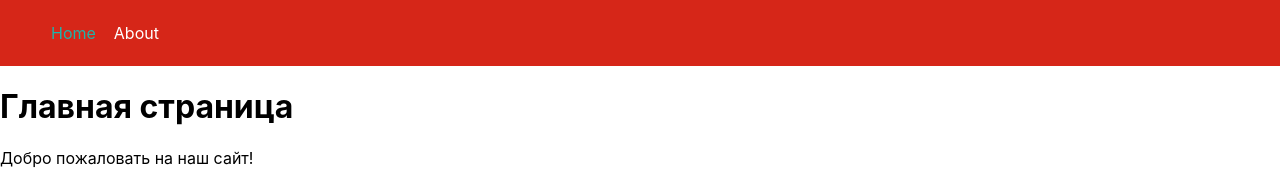
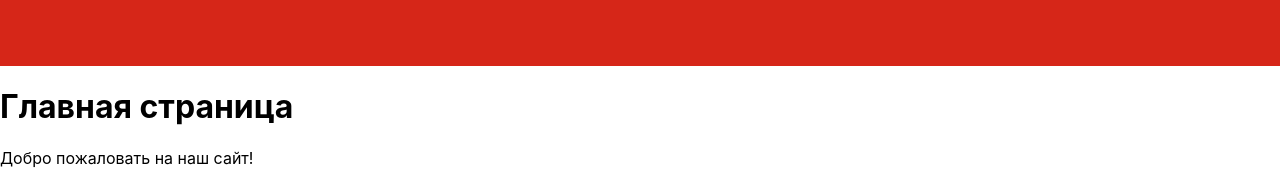
Before and after one commit to KutsVlad8/react-image-finder, a React (Create React App) app: page / in a window 1280 px wide. Shown: the top 170 px of the page. Built offline with nearby package versions, Linux system fonts and the light colour scheme; the HTML template or start-up script is replaced by a standard one.

Commit message:
prepared the repository

```diff
--- a/src/App.jsx
+++ b/src/App.jsx
@@ -2,7 +2,6 @@ import React from 'react';
 import { HashRouter as Router, Routes, Route } from 'react-router-dom';
 import Layout from './components/Layout/Layout';
 import Home from './pages/Home/Home';
-import About from './pages/About/About';
 import NotFound from './pages/NotFound/NotFound';
 
 function App() {
@@ -11,7 +10,6 @@ function App() {
       <Layout>
         <Routes>
           <Route path="/" element={<Home />} />
-          <Route path="/about" element={<About />} />
           <Route path="*" element={<NotFound />} />
         </Routes>
       </Layout>
--- a/src/components/Header/Header.jsx
+++ b/src/components/Header/Header.jsx
@@ -1,16 +1,7 @@
-import { Head, Navigation, NavigationItem } from './Header.styled';
+import { Head } from './Header.styled';
 
 const Header = () => {
-  return (
-    <Head>
-      <Navigation>
-        <div>
-          <NavigationItem to="/">Home</NavigationItem>
-          <NavigationItem to="/About">About</NavigationItem>
-        </div>
-      </Navigation>
-    </Head>
-  );
+  return <Head></Head>;
 };
 
 export default Header;
--- a/src/pages/About/About.jsx
+++ /dev/null
@@ -1,10 +0,0 @@
-import React from 'react';
-
-const About = () => (
-  <div>
-    <h1>О нас</h1>
-    <p>Мы создаем современные React-приложения.</p>
-  </div>
-);
-
-export default About;
```
Also changed, not shown: src/pages/About/About.styled.jsx (deleted).
